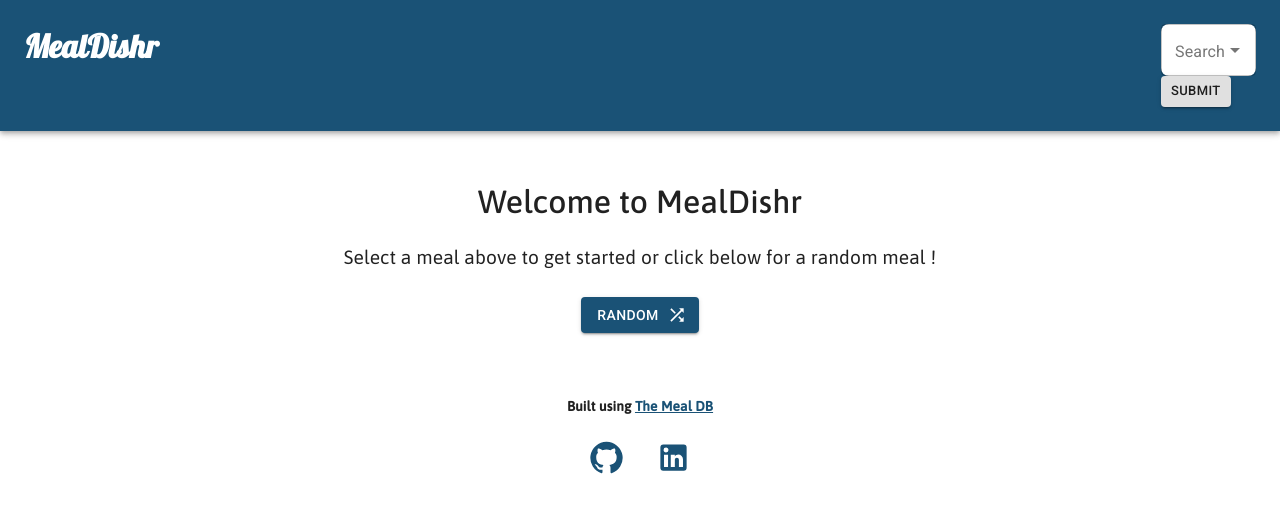
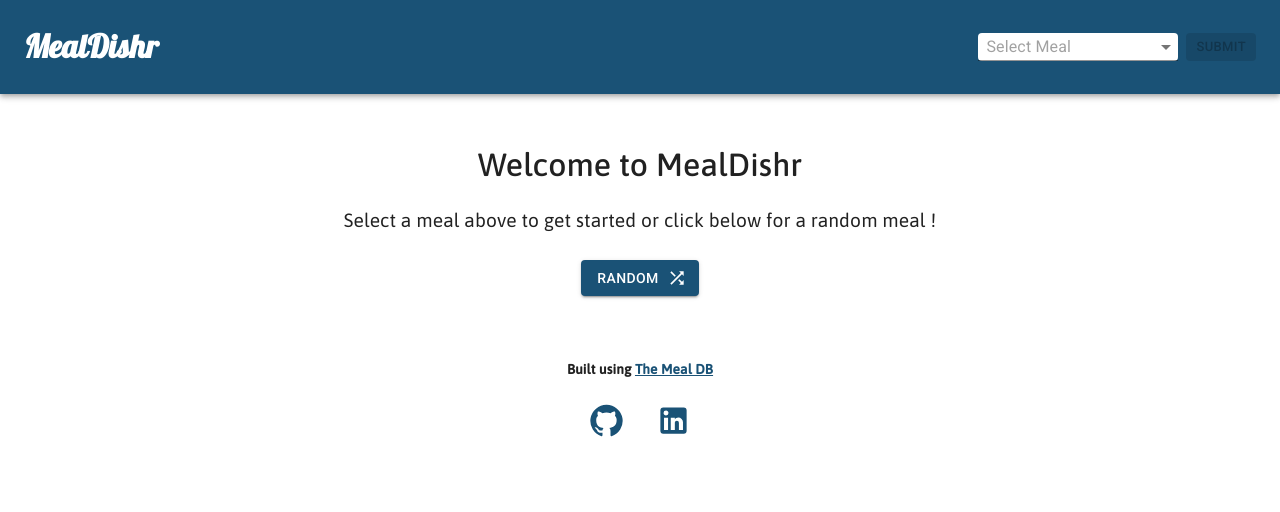
Before and after one commit to criscunas/MealDishrNext, a Next.js app: page / in a window 1280 px wide. Shown: the top 512 px of the page. Built offline with nearby package versions, Linux system fonts and the light colour scheme.

Commit message:
disbaled button when state is null so no submtting will occur

```diff
--- a/components/Header/Header.js
+++ b/components/Header/Header.js
@@ -17,30 +17,37 @@ export default function Header() {
     setMeal(null)
   }
 
+  const backHome = () => {
+    router.push('/')
+  }
+
   return (
-    <AppBar position="static" color = "transparent" >
+    <AppBar position="static" style={{backgroundColor: "#1A5276"}} >
       <Container maxWidth="xl" className={headerStyles.header} >
         <Box className={headerStyles.header__nav} >
-          <h1 className={headerStyles.header__title} > MealDishr </h1>
-          <Box className = {headerStyles.header__combo} >
+          <h1 onClick = {()=> {backHome()}} className={headerStyles.header__title} > MealDishr </h1>
+          <div className={headerStyles.header__search} >
           <Autocomplete
             value={meal}
             disablePortal
+            size="small"
             id="combo-box"
-            sx={{bgcolor: "white", borderRadius: 2}}
+            sx={{bgcolor: "white", width: 200, borderRadius: 1}}
             options={FoodData}
             onChange={(event, newValue) => {
               setMeal(newValue)
             }}
             renderInput={(params) =>
               <TextField {...params}
-              label= "Search"
-              variant="outlined"
+              style = {{border: "none"}}
+              variant="standard"
+              placeholder="Select Meal"
               />
             }
           />
-          <Button onClick={() => {btnHandle()}}  size = "small" variant="contained"> Submit </Button>
-          </Box>
+          {meal === null ? <Button className = {headerStyles.header__button} variant= "contained" size ="small" disabled > Submit </Button> :
+          <Button className = {headerStyles.header__button} size = "small" onClick={() => {btnHandle()}} variant="contained"> Submit </Button>}
+          </div>
         </Box>
       </Container>
     </AppBar>
```
